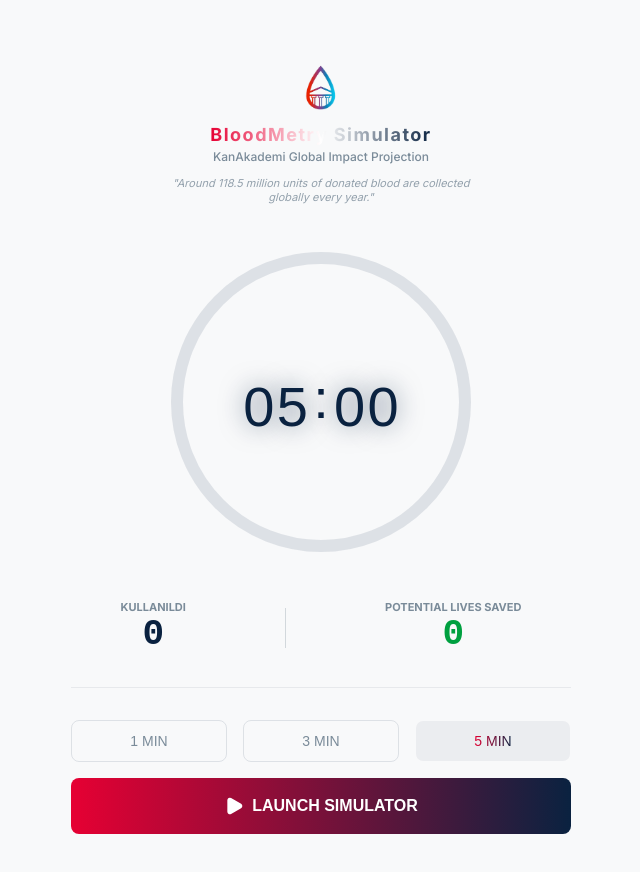
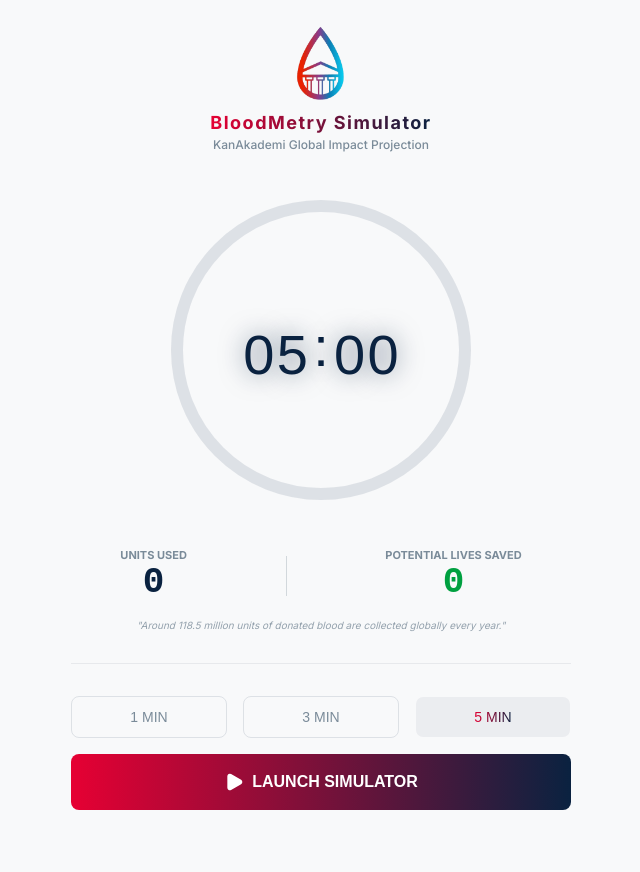
Before and after one commit to sicloid/kanakademi_bloodmetry, a React (Vite) app: page / in a window 1280 px wide. Shown: the top 872 px of the page, without its empty margins (319-959 px from the left). After the commit the page ends 842 px from the top, so only its background shows below. Built offline with nearby package versions, Linux system fonts and the light colour scheme.

Commit message:
Fix layout and text according to feedback

```diff
--- a/src/App.tsx
+++ b/src/App.tsx
@@ -261,19 +261,16 @@
     <div className="flex-col justify-between" style={{ minHeight: '100vh', background: COLORS.BackgroundMain }}>
 
       {/* Scrollable Content Area */}
-      <main className="flex-col items-center" style={{ flex: 1, padding: '64px 24px', paddingBottom: '100px', overflowY: 'auto' }}>
+      <main className="flex-col items-center" style={{ flex: 1, padding: '24px 24px', paddingBottom: '32px', overflowY: 'auto' }}>
 
         {/* Header */}
         <div className="flex-col items-center mt-4 text-center">
-          <img src="/logo.png" alt="KanAkademi Logo" style={{ height: '48px', marginBottom: '12px' }} />
+          <img src="/logo.png" alt="KanAkademi Logo" style={{ height: '80px', marginBottom: '8px' }} />
           <div style={{ fontSize: '18px', fontWeight: 'bold', letterSpacing: '1.5px' }} className="text-gradient">
             BloodMetry Simulator
           </div>
           <div style={{ color: COLORS.InstitutionalGray, fontSize: '12px', fontWeight: 500, marginTop: '4px' }}>
             KanAkademi Global Impact Projection
-          </div>
-          <div style={{ color: COLORS.InstitutionalGray, fontSize: '11px', fontStyle: 'italic', marginTop: '12px', opacity: 0.8, maxWidth: '300px' }}>
-            "Around 118.5 million units of donated blood are collected globally every year."
           </div>
         </div>
 
@@ -298,16 +295,21 @@
             <motion.div
               initial={{ opacity: 0 }}
               animate={{ opacity: 1 }}
-              className="flex-row w-full justify-around items-center"
+              className="flex-col w-full items-center"
             >
+              <div className="flex-row w-full justify-around items-center">
                 <div className="flex-col items-center">
-                <span style={{ color: COLORS.InstitutionalGray, fontSize: '11px', fontWeight: 'bold' }}>KULLANILDI</span>
+                  <span style={{ color: COLORS.InstitutionalGray, fontSize: '11px', fontWeight: 'bold' }}>UNITS USED</span>
                   <span style={{ color: COLORS.CorporateBlue, fontSize: '36px', fontWeight: 'bold', fontFamily: 'monospace' }}>{formatNum(unitsCollected)}</span>
                 </div>
                 <div style={{ height: '40px', width: '1px', background: COLORS.InstitutionalGray, opacity: 0.3 }} />
                 <div className="flex-col items-center">
                   <span style={{ color: COLORS.InstitutionalGray, fontSize: '11px', fontWeight: 'bold' }}>POTENTIAL LIVES SAVED</span>
                   <span style={{ color: COLORS.LiveGreen, fontSize: '36px', fontWeight: 'bold', fontFamily: 'monospace' }}>{formatNum(livesSaved)}</span>
+                </div>
+              </div>
+              <div style={{ color: COLORS.InstitutionalGray, fontSize: '10px', fontStyle: 'italic', marginTop: '16px', opacity: 0.8, textAlign: 'center', maxWidth: '80%' }}>
+                "Around 118.5 million units of donated blood are collected globally every year."
               </div>
             </motion.div>
           )}
@@ -341,13 +343,16 @@
               </div>
               <div className="flex-row w-full justify-around">
                 <div className="flex-col items-center">
-                  <span style={{ color: COLORS.InstitutionalGray, fontSize: '10px', fontWeight: 'bold', marginBottom: '8px' }}>KULLANILDI</span>
+                  <span style={{ color: COLORS.InstitutionalGray, fontSize: '10px', fontWeight: 'bold', marginBottom: '8px' }}>UNITS USED</span>
                   <span style={{ color: COLORS.CorporateRed, fontSize: '32px', fontWeight: 900, fontFamily: 'monospace' }}>{formatNum(reportUnits)}</span>
                 </div>
                 <div className="flex-col items-center">
                   <span style={{ color: COLORS.InstitutionalGray, fontSize: '10px', fontWeight: 'bold', marginBottom: '8px' }}>LIVES SAVED</span>
                   <span style={{ color: COLORS.LiveGreen, fontSize: '32px', fontWeight: 900, fontFamily: 'monospace' }}>{formatNum(reportLives)}</span>
                 </div>
+              </div>
+              <div style={{ color: COLORS.InstitutionalGray, fontSize: '10px', fontStyle: 'italic', marginTop: '16px', opacity: 0.8, textAlign: 'center' }}>
+                "Around 118.5 million units of donated blood are collected globally every year."
               </div>
               {timer.timerState === TimerState.FINISHED && (
                 <div style={{ width: '100%', marginTop: '24px' }}>
--- a/src/index.css
+++ b/src/index.css
@@ -39,7 +39,7 @@
 
 /* Gradients */
 .text-gradient {
-  background: linear-gradient(90deg, var(--corporate-red) 0%, var(--electric-white) 50%, var(--corporate-blue) 100%);
+  background: linear-gradient(90deg, var(--corporate-red) 0%, var(--corporate-blue) 100%);
   -webkit-background-clip: text;
   -webkit-text-fill-color: transparent;
   background-clip: text;
```
Lines whose indentation alone changed are shown as unchanged.
